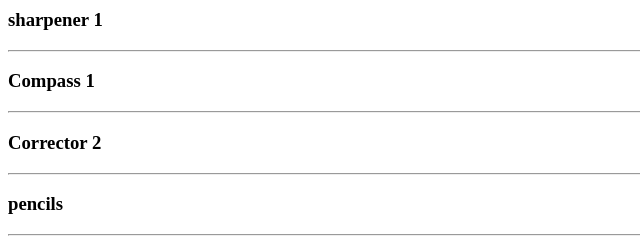
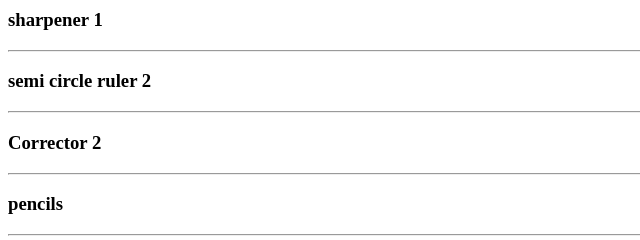
Before and after one commit to ibrahim20088/Stationery, a plain HTML site: page index.html in a window 1280 px wide. Shown: the part 390-630 px from the top of the page, 0-640 px from the left. Drawn offline with Linux system fonts and the light colour scheme.

Commit message:
Update index.html

```diff
--- a/index.html
+++ b/index.html
@@ -19,7 +19,8 @@
 <h3>Sticky notes small   </h3>
 <hr>
 <h3>sharpener 1</h3><hr>
-<H3>Compass 1</H3><hr>
+<H3>semi circle ruler 2 </H3>
+    <hr>
 
 <h3>Corrector 2 </h3><hr>
 
```
